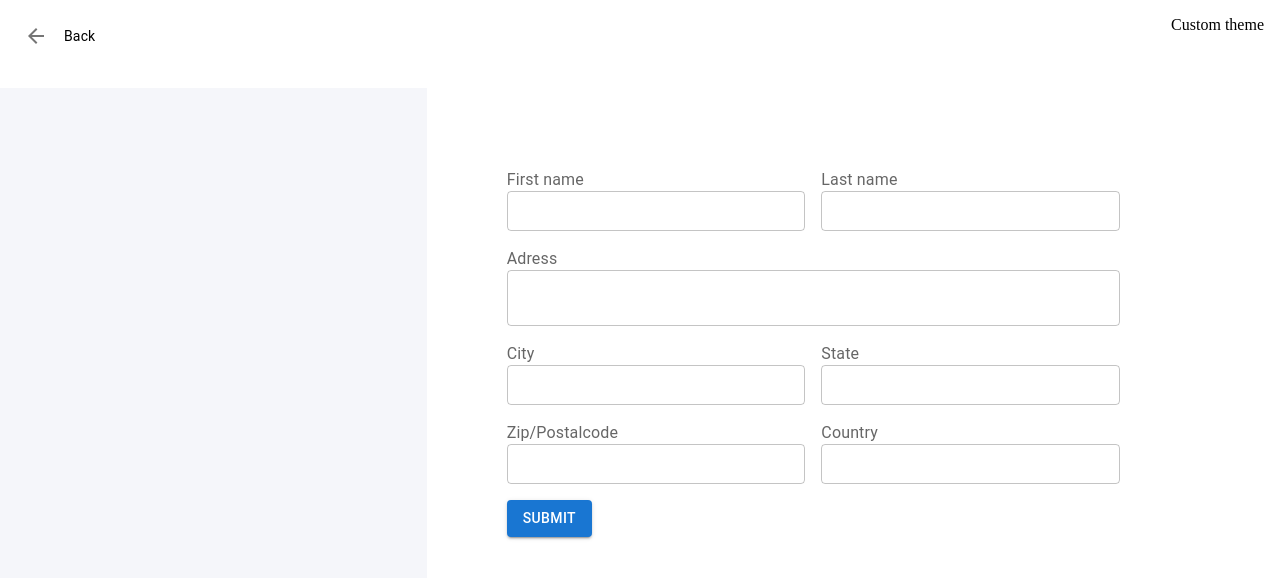
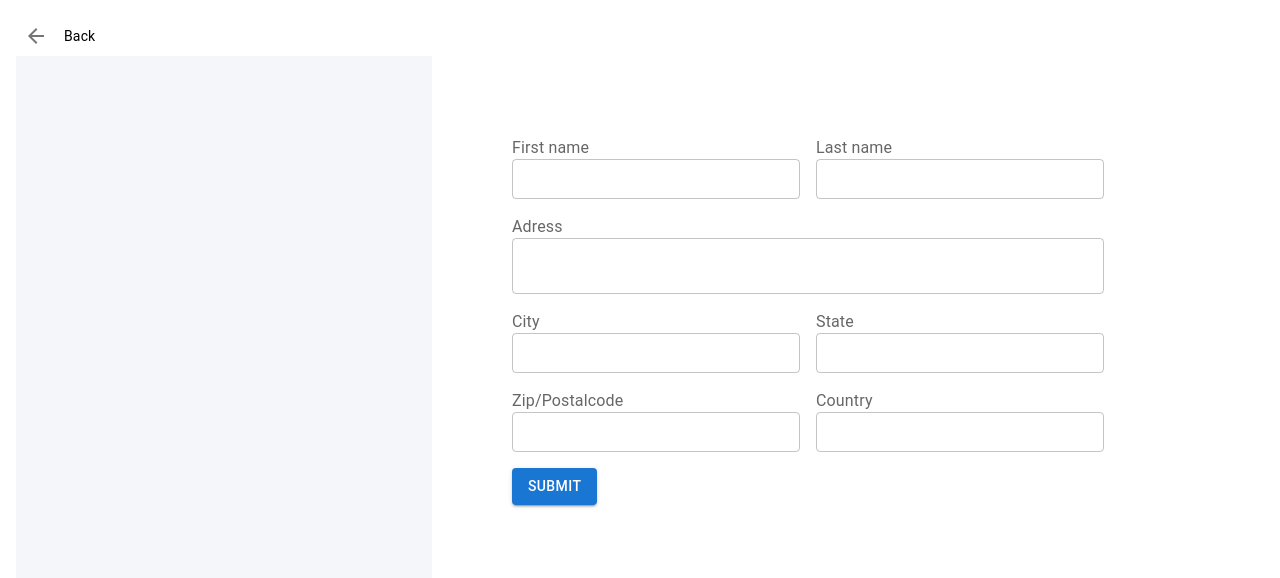
Before and after one commit to nandakishor-Dev/project, a React (Vite) app: page / in a window 1280 px wide. Shown: the top 578 px of the page. Built offline with nearby package versions, Linux system fonts and the light colour scheme.

Commit message:
feat:form validation

```diff
--- a/package.json
+++ b/package.json
@@ -12,6 +12,7 @@
   "dependencies": {
     "@emotion/react": "^11.14.0",
     "@emotion/styled": "^11.14.1",
+    "@hookform/resolvers": "^5.2.2",
     "@mui/icons-material": "^7.3.4",
     "@mui/material": "^7.3.4",
     "@tanstack/react-query": "^5.90.6",
@@ -19,7 +20,8 @@
     "react": "^19.1.1",
     "react-dom": "^19.1.1",
     "react-hook-form": "^7.66.0",
-    "react-router-dom": "^7.9.5"
+    "react-router-dom": "^7.9.5",
+    "zod": "^4.1.12"
   },
   "devDependencies": {
     "@eslint/js": "^9.36.0",
--- /dev/null
+++ b/src/components/TextField.jsx
@@ -0,0 +1,30 @@
+import React from "react";
+import { TextField } from "@mui/material";
+
+const TextFieldComponent = ({
+  label,
+  value,
+  onChange,
+  error,
+  helperText,
+  fullWidth = true,
+  size="small",
+  variant = "outlined",
+  ...props
+}) => {
+  return (
+    <TextField
+      label={label}
+      value={value}
+      onChange={onChange}
+      error={!!error}
+      helperText={error ? helperText : ""}
+      fullWidth={fullWidth}
+      variant={variant}
+      size={size}
+      {...props}
+    />
+  );
+};
+
+export default TextFieldComponent;
--- a/src/pages/Home.jsx
+++ b/src/pages/Home.jsx
@@ -7,24 +7,34 @@ import {
   FormLabel,
   Grid,
   IconButton,
+  Stack,
   TextField,
   Typography,
 } from "@mui/material";
 import { ArrowBack, ArrowBackIos } from "@mui/icons-material";
 import { signUp } from "../store/auth/signup";
-import { Controller, useForm } from "react-hook-form";
+import { Controller, FormProvider, useForm } from "react-hook-form";
+import z from "zod";
+import { zodResolver } from "@hookform/resolvers/zod";
+import TextFieldComponent from "../components/TextField";
 
 const Home = () => {
-  const {
-    control,
-    handleSubmit,
-    watch,
-    formState: { errors },
-  } = useForm({
+  const schema = z.object({
+    firstName: z.string().min(1, "First name is required"),
+    lastName: z.string().min(1, "Last name is required"),
+    city: z.string().min(1, "City is required"),
+    state: z.string().min(1, "State is required"),
+    pincode: z.preprocess(
+      (val) => Number(val),
+      z.number().min(100000, "Invalid pincode")
+    ),
+    country: z.string().min(1, "Country is required"),
+  });
+  const methods = useForm({
+    resolver: zodResolver(schema),
     defaultValues: {
       firstName: "",
       lastName: "",
-      address: "",
       city: "",
       state: "",
       pincode: "",
@@ -32,9 +42,14 @@ const Home = () => {
     },
   });
 
-  const onSubmit = (data) => console.log(data);
+  const {
+    control,
+    handleSubmit,
+    formState: { errors },
+  } = methods;
+  const onSubmit = (data) => console.log("data", data);
 
-  console.log(watch("example"));
+  console.log("errors", errors);
   const mutation = useMutation({
     mutationFn: signUp,
     onSuccess: () => {
@@ -51,11 +66,11 @@ const Home = () => {
         backgroundColor: "white",
       }}
     >
-      <Grid container direction={"column"} spacing={2}>
+      <Grid container="true">
         {/* Top Section */}
-        <Grid item sx={{ p: 2 }}>
-          <Grid container direction={"row"} justifyContent={"space-between"}>
-            <Grid item>
+        <Stack sx={{ p: 2 }} flexGrow={1}>
+          <Grid container="true" justifyContent={"space-between"}>
+            <Grid>
               <Box sx={{ display: "flex", alignItems: "center", gap: 1 }}>
                 <IconButton>
                   <ArrowBack />
@@ -63,14 +78,14 @@ const Home = () => {
                 <Typography variant="body2">Back</Typography>
               </Box>
             </Grid>
-            <Grid item>Custom theme</Grid>
+            <Grid></Grid>
           </Grid>
-        </Grid>
+
           {/* Main Section */}
-        <Grid item sx={{ bgcolor: "gray" }}>
-          <Grid container>
+          <Grid sx={{ bgcolor: "gray" }}>
+            <Grid container="true">
               <Grid size={4} sx={{ bgcolor: "#F5F6FA", p: 10, pt: 20, pb: 20 }}>
-              <Grid container direction={"column"} spacing={2}>
+                <Grid container="true" spacing={2}>
                   {/* {[1, 2, 3, 4].map((i) => (
                   <Grid item key={i}>
                     <Grid
@@ -89,98 +104,171 @@ const Home = () => {
                 ))} */}
                 </Grid>
               </Grid>
-            <Grid size={8} sx={{ bgcolor: "white", p: 10, pr:20}}>
+              <Grid size={8} sx={{ bgcolor: "white", p: 10, pr: 20 }}>
+                <FormProvider {...methods}>
                   <form onSubmit={handleSubmit(onSubmit)}>
-                <Grid container direction={"column"} spacing={2}>
-                  <Grid container justifyContent={"space-between"}>
-                    <Grid item size={{ xs: 12, sm: 12, lg: 6 }}>
+                    <Stack container="true" spacing={2}>
+                      <Grid
+                        container="true"
+                        justifyContent={"space-between"}
+                        spacing={2}
+                      >
+                        <Grid size={{ xs: 12, sm: 12, lg: 6 }}>
                           <FormLabel>First name</FormLabel>
                           <Controller
                             name="firstName"
                             control={control}
+                            rules={{ required: "Name is required" }}
                             render={({ field }) => (
-                          <TextField {...field} fullWidth size="small" />
+                              <TextFieldComponent
+                                {...field}
+                                error={!!errors?.firstName?.message}
+                                helperText={
+                                  errors ? errors?.firstName?.message : ""
+                                }
+                                size="small"
+                                fullWidth
+                              />
                             )}
                           />
+                          {errors.name?.message && (
+                            <p>{errors.name?.message}</p>
+                          )}
                         </Grid>
 
-                    <Grid item size={{ xs: 12, sm: 12, lg: 6 }}>
+                        <Grid size={{ xs: 12, sm: 12, lg: 6 }}>
                           <FormLabel>Last name</FormLabel>
                           <Controller
                             name="lastName"
                             control={control}
                             render={({ field }) => (
-                          <TextField {...field} fullWidth size="small" />
+                              <TextFieldComponent
+                                {...field}
+                                error={!!errors?.lastName?.message}
+                                helperText={
+                                  errors ? errors?.lastName?.message : ""
+                                }
+                                size="small"
+                                fullWidth
+                              />
                             )}
                           />
                         </Grid>
                       </Grid>
-                  <Grid item>
+                      <Grid>
                         <FormLabel>Adress</FormLabel>
                         <Controller
                           name="address"
                           control={control}
                           render={({ field }) => (
-                        <TextField {...field} fullWidth size="medium" />
+                            <TextFieldComponent
+                              {...field}
+                              error={!!errors?.address?.message}
+                              helperText={
+                                errors ? errors?.address?.message : ""
+                              }
+                              size="medium"
+                              fullWidth
+                            />
                           )}
                         />
                       </Grid>
-                  <Grid container justifyContent={"space-between"}>
-                    <Grid item size={{ xs: 12, sm: 12, lg: 6 }}>
+                      <Grid
+                        container="true"
+                        justifyContent={"space-between"}
+                        spacing={2}
+                      >
+                        <Grid size={{ xs: 12, sm: 12, lg: 6 }}>
                           <FormLabel>City</FormLabel>
                           <Controller
                             name="city"
                             control={control}
                             render={({ field }) => (
-                          <TextField {...field} fullWidth size="small" />
+                              <TextFieldComponent
+                                {...field}
+                                error={!!errors?.city?.message}
+                                helperText={errors ? errors?.city?.message : ""}
+                                size="small"
+                                fullWidth
+                              />
                             )}
                           />
                         </Grid>
 
-                    <Grid item size={{ xs: 12, sm: 12, lg: 6 }}>
+                        <Grid size={{ xs: 12, sm: 12, lg: 6 }}>
                           <FormLabel>State</FormLabel>
                           <Controller
                             name="state"
                             control={control}
                             render={({ field }) => (
-                          <TextField {...field} fullWidth size="small" />
+                              <TextFieldComponent
+                                {...field}
+                                error={!!errors?.state?.message}
+                                helperText={
+                                  errors ? errors?.state?.message : ""
+                                }
+                                size="small"
+                                fullWidth
+                              />
                             )}
                           />
                         </Grid>
                       </Grid>
-                  <Grid container justifyContent={"space-between"}>
-                    <Grid item size={{ xs: 12, sm: 12, lg: 6 }}>
+                      <Grid
+                        container="true"
+                        justifyContent={"space-between"}
+                        spacing={2}
+                      >
+                        <Grid size={{ xs: 12, sm: 12, lg: 6 }}>
                           <FormLabel>Zip/Postalcode</FormLabel>
                           <Controller
                             name="pincode"
                             control={control}
                             render={({ field }) => (
-                          <TextField {...field} fullWidth size="small" />
+                              <TextFieldComponent
+                                {...field}
+                                error={!!errors?.pincode?.message}
+                                helperText={
+                                  errors ? errors?.pincode?.message : ""
+                                }
+                                size="small"
+                                fullWidth
+                              />
                             )}
                           />
                         </Grid>
 
-                    <Grid item size={{ xs: 12, sm: 12, lg: 6 }}>
+                        <Grid size={{ xs: 12, sm: 12, lg: 6 }}>
                           <FormLabel>Country</FormLabel>
                           <Controller
                             name="country"
                             control={control}
                             render={({ field }) => (
-                          <TextField {...field} fullWidth size="small" />
+                              <TextFieldComponent
+                                {...field}
+                                error={!!errors?.country?.message}
+                                helperText={
+                                  errors ? errors?.country?.message : ""
+                                }
+                                size="small"
+                                fullWidth
+                              />
                             )}
                           />
                         </Grid>
                       </Grid>
-                  <Grid item xs={12}>
+                      <Grid>
                         <Button type="submit" variant="contained">
                           Submit
                         </Button>
                       </Grid>
-                </Grid>
+                    </Stack>
                   </form>
+                </FormProvider>
               </Grid>
             </Grid>
           </Grid>
+        </Stack>
       </Grid>
     </Box>
   );
```
Also changed, not shown: 1 other file (tests, documents, lock files or other folders). Lines whose indentation alone changed are shown as unchanged.
